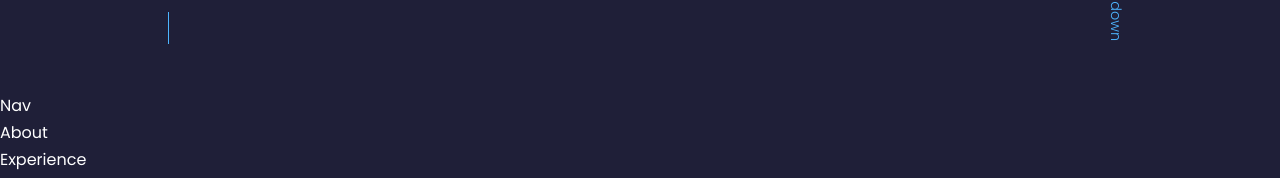
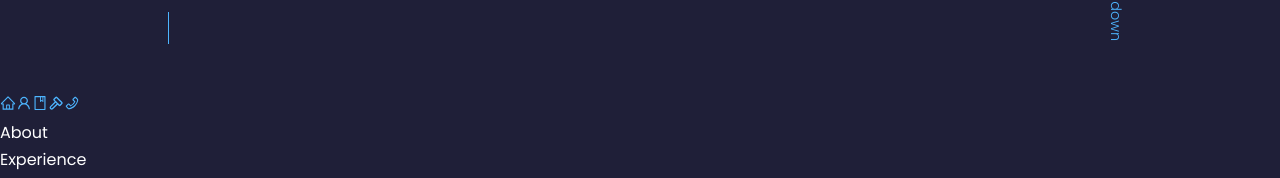
Before and after one commit to dnlstronge/portfolio, a React (Create React App) app: page / in a window 1280 px wide. Shown: the part 1508-1686 px from the top of the page. Built offline with nearby package versions, Linux system fonts and the light colour scheme.

Commit message:
create: add icons to navbar

```diff
--- a/src/components/nav/Nav.jsx
+++ b/src/components/nav/Nav.jsx
@@ -1,10 +1,20 @@
 import './nav.css'
-
+import { AiOutlineHome } from 'react-icons/ai'
+import { AiOutlineUser } from 'react-icons/ai'
+import { AiOutlineBook } from 'react-icons/ai'
+import { TbHammer } from 'react-icons/tb'
+import { AiOutlinePhone } from 'react-icons/ai'
 import React from 'react'
 
 const Nav = () => {
   return (
-    <div>Nav</div>
+    <nav>
+      <a href="#"><AiOutlineHome/></a>
+      <a href="#about"><AiOutlineUser/></a>
+      <a href="#experience"><AiOutlineBook/></a>
+      <a href="#portfolio"><TbHammer/></a>
+      <a href="#contact"><AiOutlinePhone/></a>
+    </nav>
   )
 }
 
```
